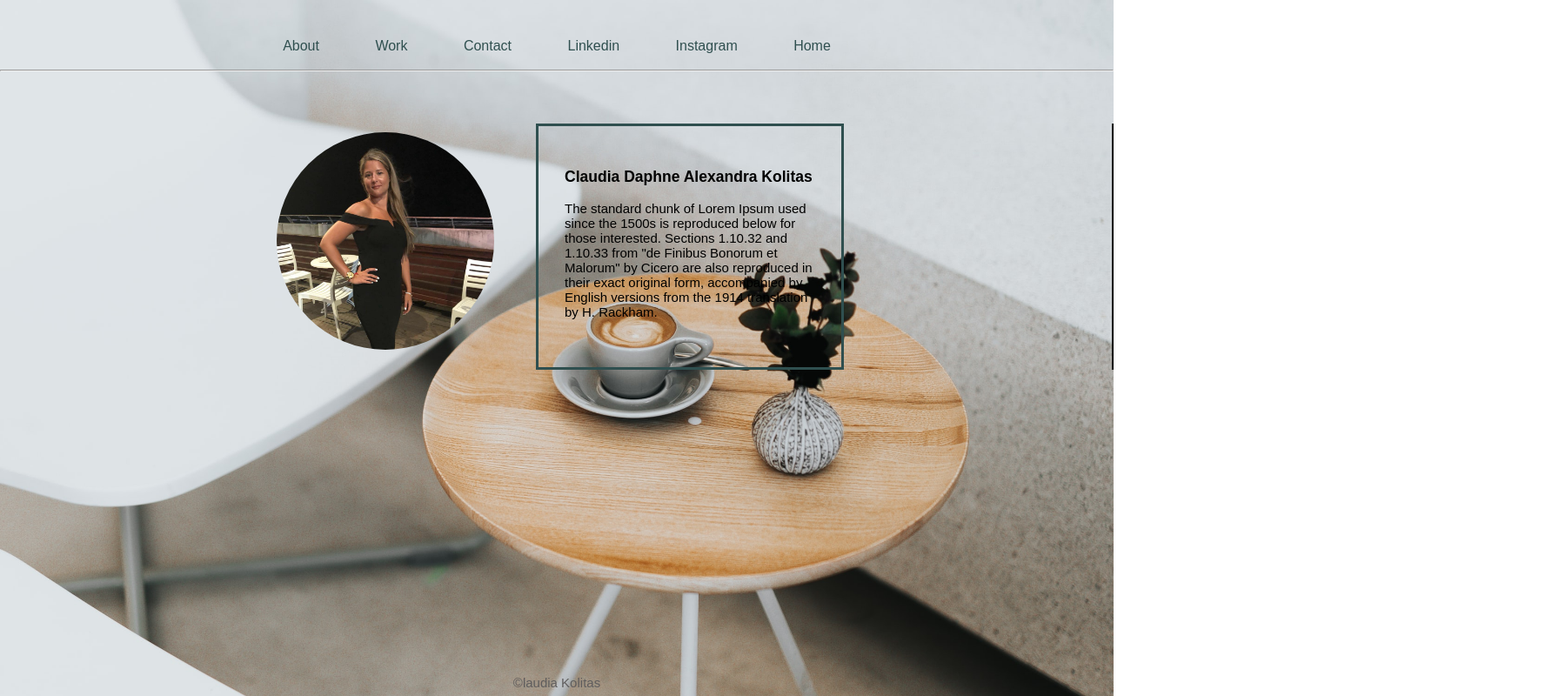
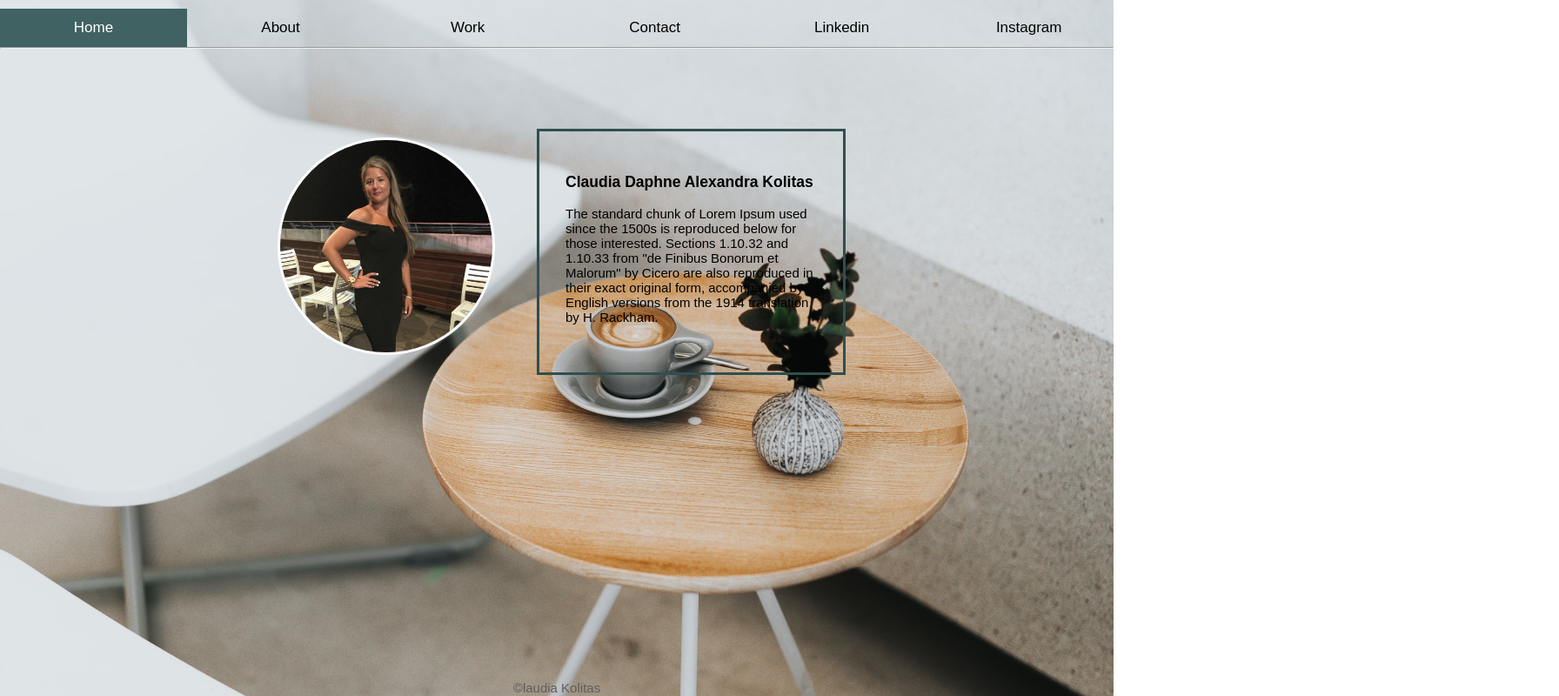
Before and after one commit to ClaudiaKolitas/Webbutveckling, a plain HTML site: page Claudia Kolitas Uxportfolio/Page1.html in a window 1280 px wide. Shown: the whole page at 87% size, 1792 px wide, since content can reach past the window. Drawn offline with Linux system fonts and the light colour scheme.

Commit message:
onsdag 19 januari

```diff
--- a/Claudia Kolitas Uxportfolio/Page1.html
+++ b/Claudia Kolitas Uxportfolio/Page1.html
@@ -11,27 +11,21 @@
   </head>
   <body>
     <body class="other-page"></body>
+    <div class="navBar">
+      <a class="topbar" href="index.html">Home</a>
+      <a href="page1.html">About</a>
+      <a href="page2.html">Work</a>
+      <a href="mailto:Claudia.Kolitas@chasacademy.se?Subject=Portfolio"
+        >Contact</a
+      >
+      <a href="#">Linkedin</a>
+      <a href="#">Instagram</a>
+    </div>
     <header>
-      <div class="myHeader"></div>
-      <nav class="navBar">
-        <div class="box1"></div>
-        <!--skapa en klass med länkar till nya tabs-->
-        <a href="page1.html">About</a>
-        <a href="page2.html">Work</a>
-        <a href="mailto:Claudia.Kolitas@chasacademy.se?Subject=Portfolio">Contact</a>
-        <!-- Koppla hemsidan till mailadress-->
-        <a href="#">Linkedin</a>
-        <a href="#">Instagram</a>
-        <a href="index.html">Home</a></nav>
-        <hr />
+      <hr />
     </header>
     <section>
-      <br>
-      <style>
-        img {
-          border-radius: 50%;
-        }
-      </style>
+      <br />
       <div class="profil">
         <div class="rad1"></div>
         <div class="rad2">
--- a/Claudia Kolitas Uxportfolio/style.css
+++ b/Claudia Kolitas Uxportfolio/style.css
@@ -21,8 +21,8 @@ body.home-page {
   background-position: center;
   font-family: Arial, Helvetica, sans-serif;
   background-repeat: no-repeat;
-  padding-top: 14px;
-  padding-bottom: 14px;
+  padding-top: 0px;
+  padding-bottom: 0px;
 }
 .second-other {
   background-color: white;
@@ -100,12 +100,33 @@ a {
   text-decoration: none;
 }
 
-nav,a {
+.navBar {
+  width: 140%;
+  background-color: rgba(85, 85, 85, 0);
+  overflow: none;
+  border-radius: 10px;
+}
+
+.navBar a {
+  float: left;
+  padding: 12px;
+  color: rgb(0, 0, 0);
   text-decoration: none;
-  font-size: 16px;
-  padding-left: 30px;
-  padding-right: 30px;
+  font-size: 17px;
+  width: 12%;
+  text-align: center;
 }
+
+.navBar a:hover {
+  background-color:rgba(47, 79, 79, 0.253);
+}
+
+.navBar a.topbar {
+
+  background-color: rgba(52, 88, 88, 0.925);
+  color: white;
+}
+
 
 footer p {
   font-size: 15px;
@@ -153,5 +174,9 @@ footer p {
   flex: 1;
   padding: 10px;
   background-color:rgba(255, 255, 255, 0);
-  border-right: 2px solid;
+  border-right: 0px solid;
 }
+img {
+  border-radius: 50%;
+  border: 3px solid rgb(255, 255, 255);
+}
```
Also changed, not shown: Claudia Kolitas Uxportfolio/index.html (+14 -10 lines).
